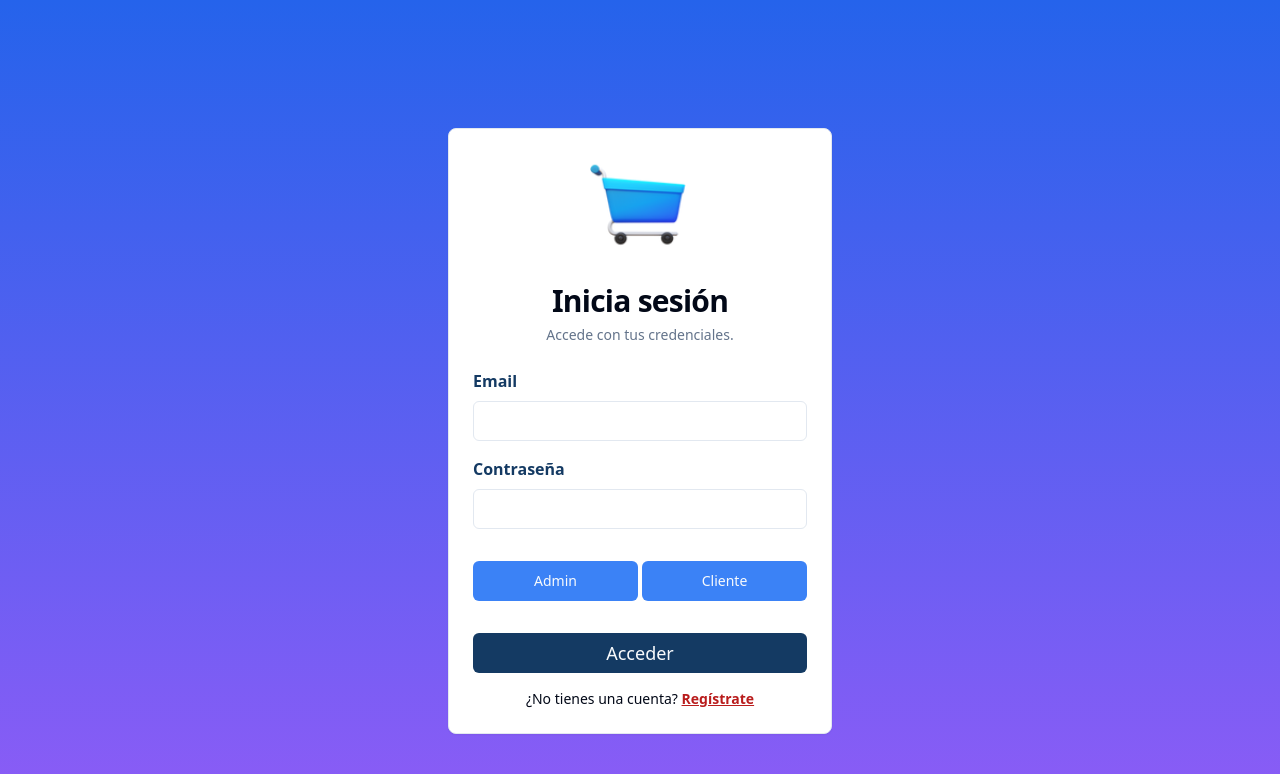
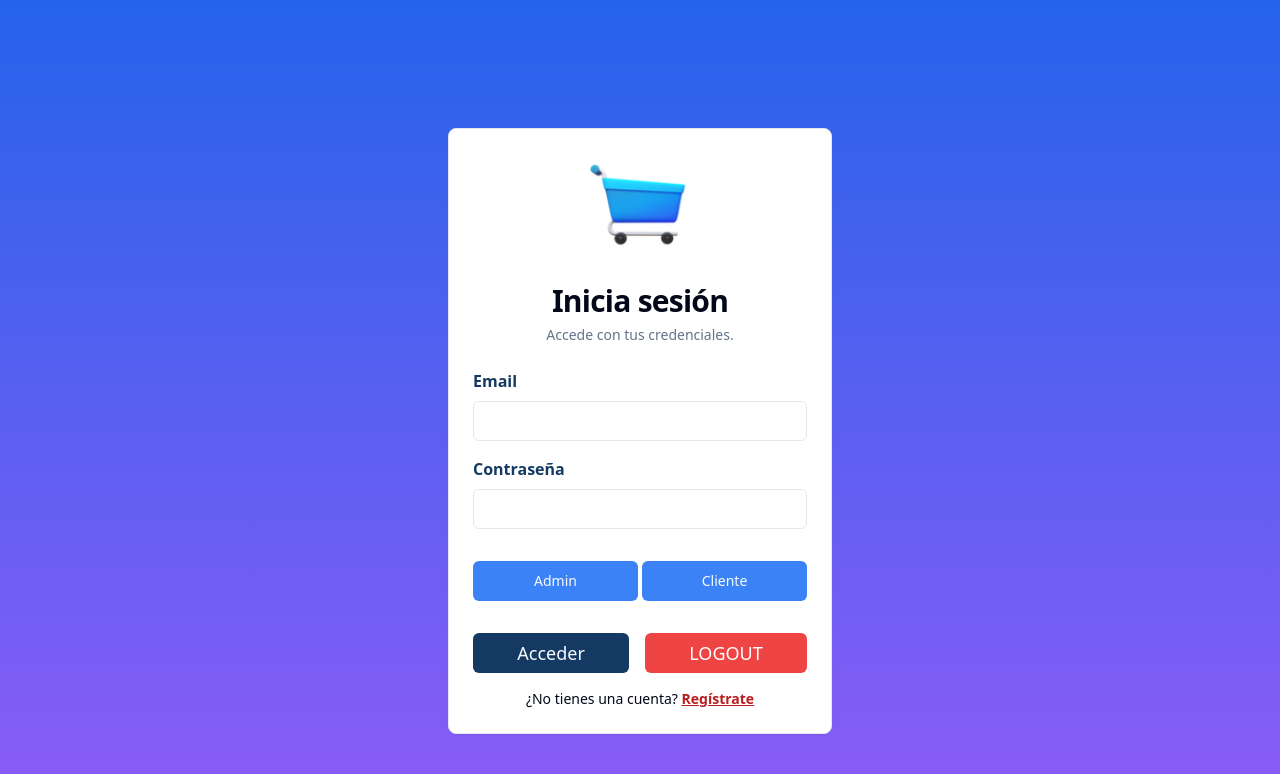
Before and after one commit to eliuddyn/react-sellify, a React (Vite) app: page /login in a window 1280 px wide. Shown: the top 774 px of the page. Built offline with nearby package versions, Linux system fonts and the light colour scheme; no server answers.

Commit message:
Amazing fixes in customer layout

```diff
--- a/src/auth/Login.tsx
+++ b/src/auth/Login.tsx
@@ -58,14 +58,14 @@ const LoginPage = () => {
     //     console.log(userSession)
     // }
 
-    // const logoutUser = async () => {
-    //     await account.deleteSession('current')
-    //     setUserSession(null);
-    //     setCustomerInSession(null);
-    //     setCustomerCartItemsInSession(null, 'logout')
-    //     localStorage.removeItem('slUserRole')
-    //     navigate('/')
-    // }
+    const logoutUser = async () => {
+        await account.deleteSession('current')
+        setUserSession(null);
+        setCustomerInSession(null);
+        setCustomerCartItemsInSession(null, 'logout')
+        localStorage.removeItem('slUserRole')
+        navigate('/')
+    }
 
     const addUserToInputs = (role: string) => {
 
@@ -212,13 +212,13 @@ const LoginPage = () => {
                                         Check
                                     </Button> */}
 
-                                    {/* <Button
+                                    <Button
                                         variant='destructive'
                                         className='text-lg text-white'
                                         onClick={() => logoutUser()}
                                     >
                                         LOGOUT
-                                    </Button> */}
+                                    </Button>
                                 </div>
 
                             </form>
```
